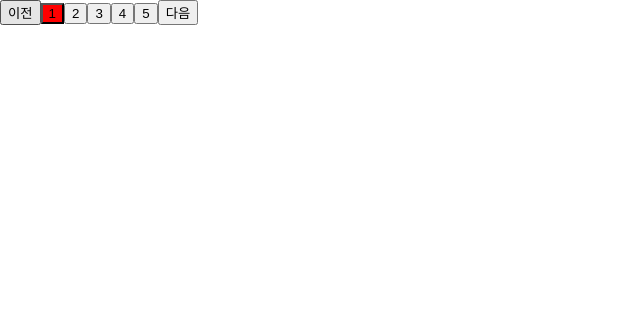
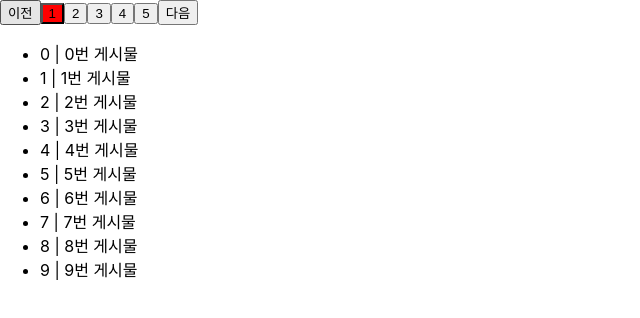
Before and after one commit to Hani-Asi/SWTEC, a React (Create React App) app in the folder Programers/0808/asis2-app/: page / in a window 1280 px wide. Shown: the top 318 px of the page, without its empty margins (0-640 px from the left). Built offline with nearby package versions, Linux system fonts and the light colour scheme.

Commit message:
[0808] react pagenation Misson Complete

```diff
--- a/Programers/0808/asis2-app/src/App.js
+++ b/Programers/0808/asis2-app/src/App.js
@@ -6,14 +6,14 @@ import { useState } from "react"
 import Board from './components/Board'
 import Pagenation from './components/Pagenation'
 
-export default function App() {
+function App() {
   const [page, setPage] = useState(0)
   const articles = new Array(100).fill().map((_, i) => ({
     id: i,
     title: `${i}번 게시물`
   }))
 
-  const limit = 6
+  const limit = 10
   const offset = page * limit
 
   return (
@@ -29,3 +29,5 @@ export default function App() {
     </div>
   )
 }
+
+export default App
--- a/Programers/0808/asis2-app/src/components/Board.js
+++ b/Programers/0808/asis2-app/src/components/Board.js
@@ -3,11 +3,11 @@ import PropTypes from "prop-types"
 const Board = ({ articles }) => {
    return (
       <ul>
-         {articles.map((article) => {
+         {articles.map((article) => (
             <li key={article.id}>
                {article.id} | {article.title}
             </li>
-         })}
+         ))}
       </ul>
    )
 }
```
